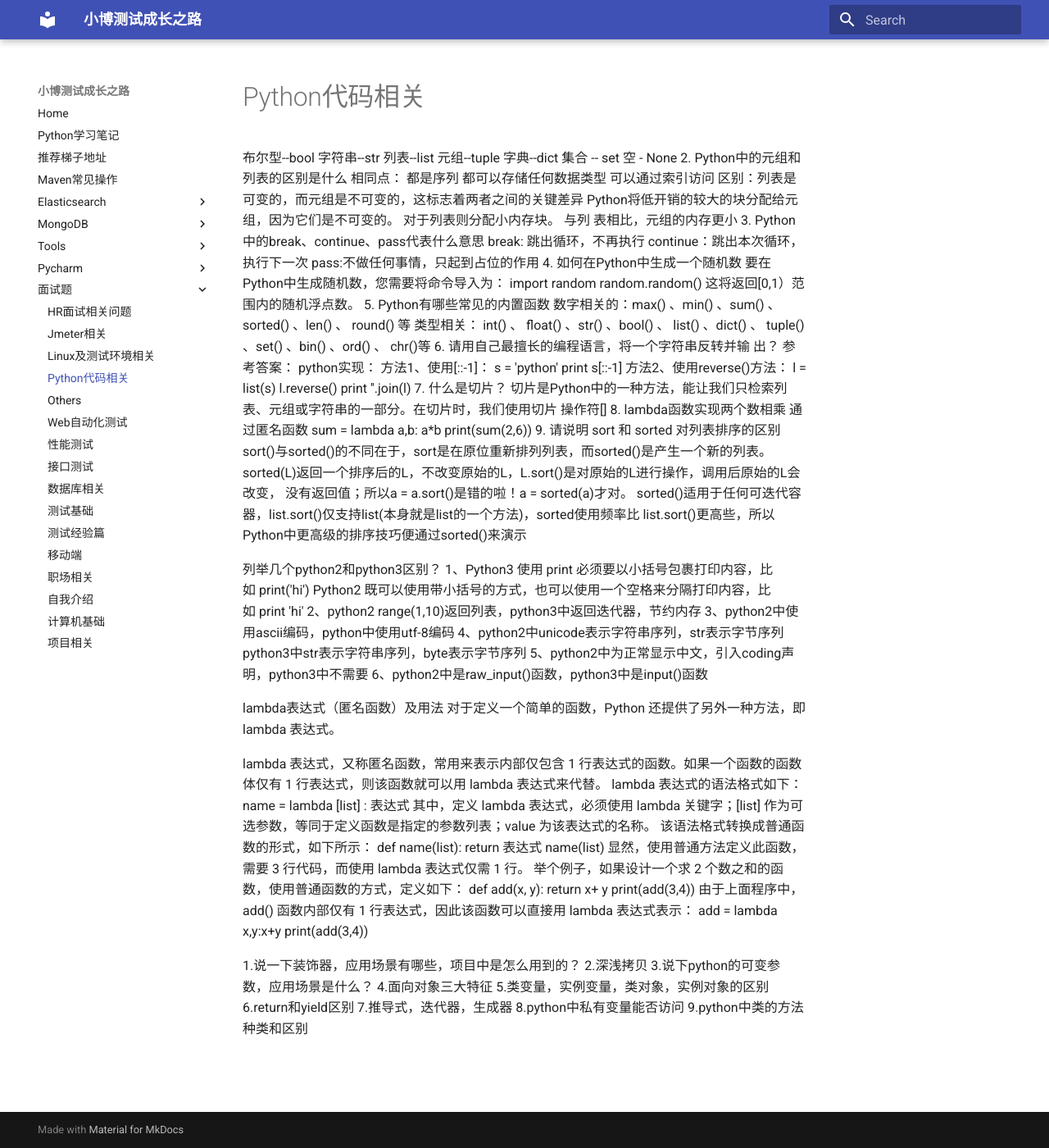
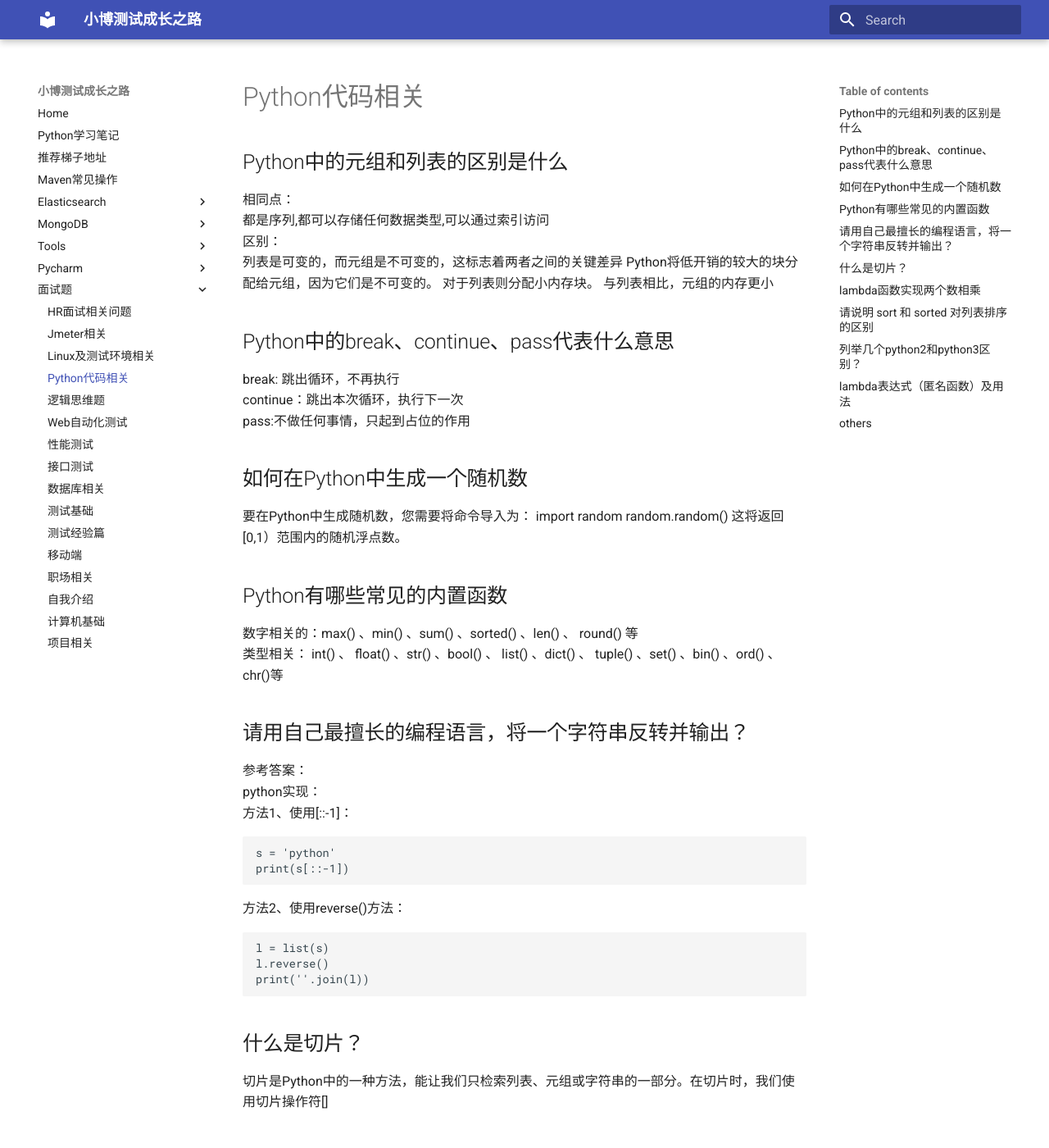
Before and after one commit to xiaobotester/blogs, an MkDocs documentation site: the page built from docs/面试题/Python代码相关.md, in a window 1280 px wide and 1400 px high. Shown: the whole window at 82% size. Built offline with MkDocs 1.6.1 and Material for MkDocs 9.7.7, drawn with Linux system fonts in a browser that asks for light colours; some of the changed text lies outside the part shown.

Commit message:
调整面试题格式

````diff
--- a/docs/面试题/Python代码相关.md
+++ b/docs/面试题/Python代码相关.md
@@ -1,51 +1,51 @@
+## Python中的元组和列表的区别是什么
+相同点：
+都是序列,都可以存储任何数据类型,可以通过索引访问
+区别：
+列表是可变的，而元组是不可变的，这标志着两者之间的关键差异
+Python将低开销的较大的块分配给元组，因为它们是不可变的。 对于列表则分配小内存块。 与列表相比，元组的内存更小
 
-布尔型--bool
-字符串--str
-列表--list
-元组--tuple
-字典--dict
-集合 -- set
-空 - None
-2. Python中的元组和列表的区别是什么
-相同点：
-都是序列
-都可以存储任何数据类型
-可以通过索引访问
-区别：列表是可变的，而元组是不可变的，这标志着两者之间的关键差异
- Python将低开销的较大的块分配给元组，因为它们是不可变的。 对于列表则分配小内存块。 与列
-表相比，元组的内存更小
-3. Python中的break、continue、pass代表什么意思
+## Python中的break、continue、pass代表什么意思
 break: 跳出循环，不再执行
 continue：跳出本次循环，执行下一次
 pass:不做任何事情，只起到占位的作用
-4. 如何在Python中生成一个随机数
+
+## 如何在Python中生成一个随机数
 要在Python中生成随机数，您需要将命令导入为：
 import random
 random.random()
 这将返回[0,1）范围内的随机浮点数。
-5. Python有哪些常见的内置函数
+
+## Python有哪些常见的内置函数
 数字相关的：max() 、min() 、sum() 、sorted() 、len() 、 round() 等
-类型相关： int() 、 float() 、str() 、bool() 、 list() 、dict() 、 tuple() 、set() 、bin() 、ord() 、
-chr()等
-6. 请用自己最擅长的编程语言，将一个字符串反转并输
-出？
+类型相关： int() 、 float() 、str() 、bool() 、 list() 、dict() 、 tuple() 、set() 、bin() 、ord() 、chr()等
+
+##  请用自己最擅长的编程语言，将一个字符串反转并输出？
 参考答案：
 python实现：
 方法1、使用[::-1]：
- s = 'python'
-print s[::-1]
+```
+s = 'python'
+print(s[::-1])
+```
 方法2、使用reverse()方法：
- l = list(s)
+```
+l = list(s)
 l.reverse()
-print ''.join(l)
-7. 什么是切片？
-切片是Python中的一种方法，能让我们只检索列表、元组或字符串的一部分。在切片时，我们使用切片
-操作符[]
-8. lambda函数实现两个数相乘
+print(''.join(l))
+```
+
+## 什么是切片？
+切片是Python中的一种方法，能让我们只检索列表、元组或字符串的一部分。在切片时，我们使用切片操作符[]
+
+## lambda函数实现两个数相乘
 通过匿名函数
+```
 sum = lambda a,b: a*b
 print(sum(2,6))
-9. 请说明 sort 和 sorted 对列表排序的区别
+```
+
+## 请说明 sort 和 sorted 对列表排序的区别
 sort()与sorted()的不同在于，sort是在原位重新排列列表，而sorted()是产生一个新的列表。
 sorted(L)返回一个排序后的L，不改变原始的L，L.sort()是对原始的L进行操作，调用后原始的L会改变，
 没有返回值；所以a = a.sort()是错的啦！a = sorted(a)才对。
@@ -53,17 +53,15 @@ sorted()适用于任何可迭代容器，list.sort()仅支持list(本身就是li
 list.sort()更高些，所以Python中更高级的排序技巧便通过sorted()来演示
 
 
-列举几个python2和python3区别？
-1、Python3 使用 print 必须要以小括号包裹打印内容，比如 print('hi')
-Python2 既可以使用带小括号的方式，也可以使用一个空格来分隔打印内容，比如 print 'hi'
+## 列举几个python2和python3区别？
+1、Python3 使用 print 必须要以小括号包裹打印内容，比如 print('hi'),Python2 既可以使用带小括号的方式，也可以使用一个空格来分隔打印内容，比如 print 'hi'
 2、python2 range(1,10)返回列表，python3中返回迭代器，节约内存
 3、python2中使用ascii编码，python中使用utf-8编码
-4、python2中unicode表示字符串序列，str表示字节序列
-      python3中str表示字符串序列，byte表示字节序列
+4、python2中unicode表示字符串序列，str表示字节序列,python3中str表示字符串序列，byte表示字节序列
 5、python2中为正常显示中文，引入coding声明，python3中不需要
 6、python2中是raw_input()函数，python3中是input()函数
 
-lambda表达式（匿名函数）及用法
+## lambda表达式（匿名函数）及用法
 对于定义一个简单的函数，Python 还提供了另外一种方法，即lambda 表达式。
 
 lambda 表达式，又称匿名函数，常用来表示内部仅包含 1 行表达式的函数。如果一个函数的函数体仅有 1 行表达式，则该函数就可以用 lambda 表达式来代替。
@@ -71,20 +69,26 @@ lambda 表达式的语法格式如下：
 name = lambda [list] : 表达式
 其中，定义 lambda 表达式，必须使用 lambda 关键字；[list] 作为可选参数，等同于定义函数是指定的参数列表；value 为该表达式的名称。
 该语法格式转换成普通函数的形式，如下所示：
+```
 def name(list):
     return 表达式
 name(list)
+```
 显然，使用普通方法定义此函数，需要 3 行代码，而使用 lambda 表达式仅需 1 行。
 举个例子，如果设计一个求 2 个数之和的函数，使用普通函数的方式，定义如下：
+```
 def add(x, y):
     return x+ y
 print(add(3,4))
+```
 由于上面程序中，add() 函数内部仅有 1 行表达式，因此该函数可以直接用 lambda 表达式表示：
+```
 add = lambda x,y:x+y
 print(add(3,4))
+```
 
-
- 1.说一下装饰器，应用场景有哪些，项目中是怎么用到的？
+## others
+1.说一下装饰器，应用场景有哪些，项目中是怎么用到的？
 2.深浅拷贝
 3.说下python的可变参数，应用场景是什么？
 4.面向对象三大特征
--- a/docs/面试题/others.md
+++ b/docs/面试题/others.md
@@ -1,12 +1,7 @@
 
-逻辑思维题
-一个球，一把尺子长度是球直径的2/3,怎样测出半径？
+# 逻辑思维题
+## 一个球，一把尺子长度是球直径的2/3,怎样测出半径？
 假设尺子长度为a , 直径为d ,半径为r ,那么:
 a= d * 2/3  = 2r * 2/3
 所以 r = a * 3/4
 因此答案是：把这个尺子的长度画在一张纸上,把纸折四份,取三份,就行了.
-
-
-
-python yield 和 yield from 关键字的区别？
-json序列化时，可以处理的数据类型有哪些，如何保持原字典的顺序？
````
Also changed, not shown: other parts of docs/面试题/Python代码相关.md (+2 -0 lines), docs/面试题/HR面试相关问题.md (+10 -10 lines), docs/面试题/Jmeter相关.md (+6 -7 lines), docs/面试题/Linux及测试环境相关.md (+20 -33 lines), docs/面试题/web自动化测试.md (+31 -49 lines).
